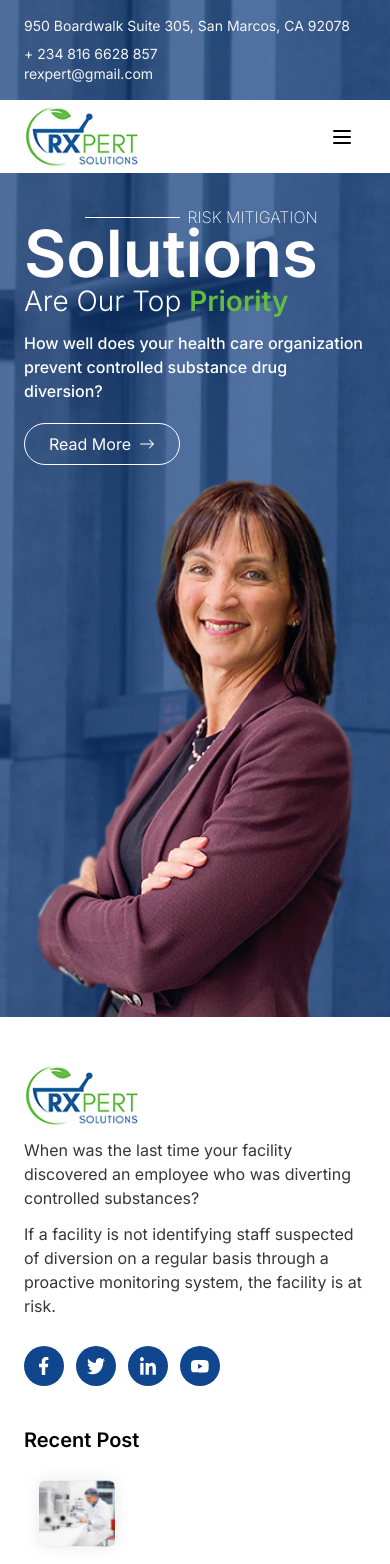
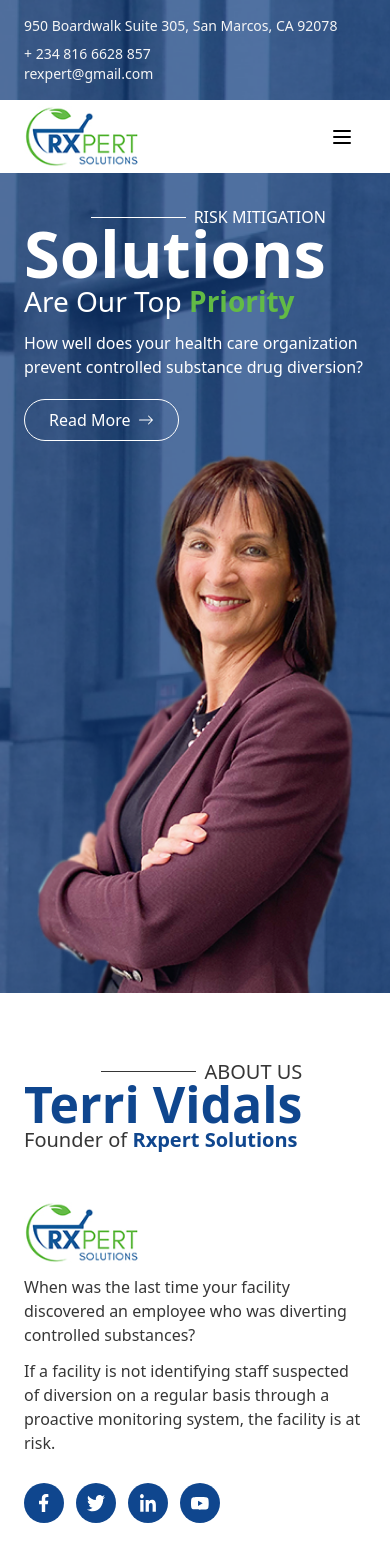
Before and after one commit to S-Abdullahi/rx-expert, a Next.js app: page / in a window 390 px wide. Shown: the top 1564 px of the page. Built offline with nearby package versions, Linux system fonts and the light colour scheme.

Commit message:
section head responsiveness

```diff
--- /dev/null
+++ b/app/components/SectionTitle.tsx
@@ -0,0 +1,35 @@
+import Image from "next/image";
+
+type ISectionTitle = {
+  sectionName: string;
+  sectionHead: string;
+  sectionTertiary: string;
+  sectionTertiaryEmphasis: string;
+};
+
+export default function SectionTitle(props: ISectionTitle) {
+  const { sectionName, sectionHead, sectionTertiary, sectionTertiaryEmphasis } =
+    props;
+  return (
+    <div className="text-[#363636] flex flex-col items-start">
+      <div className="flex flex-col items-end">
+        <div className="flex gap-2 items-center ">
+          <Image src="/line-gray.jpg" alt="line" width={95} height={0} />
+          <p className="font-light text-[20px] md:text-[26px]">{sectionName}</p>
+        </div>
+        <h1 className="text-[50px] md:text-[76px] font-semibold -mt-5 text-[#0F468E]">
+          {sectionHead}
+        </h1>
+      </div>
+
+      <div>
+        <h1 className="text-[20px] md:text-[28px] font-light -mt-4 md:-mt-7 leading-7 md:leading-[45px]">
+          {sectionTertiary}
+          <span className="text-[#0F468E] font-semibold">
+             &nbsp;{sectionTertiaryEmphasis}
+          </span>
+        </h1>
+      </div>
+    </div>
+  );
+}
--- a/app/layout.tsx
+++ b/app/layout.tsx
@@ -1,11 +1,18 @@
 import "./globals.css";
 import type { Metadata } from "next";
-import { Inter } from "next/font/google";
+import { Inter, Poppins } from "next/font/google";
 import Image from "next/image";
 import { BsArrowRight } from "react-icons/bs";
 import Button from "./components/button";
 
 const inter = Inter({ subsets: ["latin"] });
+
+const poppins = Poppins({
+  subsets: ['latin'],
+  display: 'swap',
+  variable: '--font-poppins',
+  weight: '100'
+})
 
 export const metadata: Metadata = {
   title: "Rx-Expert website",
@@ -45,7 +52,7 @@ export default function RootLayout({
 }) {
   return (
     <html lang="en">
-      <body className={`${inter.className}`}>
+      <body className={`${poppins.variable}`}>
         {children}
         <footer>
           <div className="grid grid-cols-1 md:grid-cols-2 lg:grid-cols-3 gap-10 mx-6  lg:mx-32 my-12">
--- a/app/page.tsx
+++ b/app/page.tsx
@@ -1,8 +1,8 @@
 import Image from "next/image";
 import Link from "next/link";
-import { BsArrowRight } from "react-icons/bs";
 import { HiOutlineMenu } from "react-icons/hi";
 import Button from "./components/button";
+import SectionTitle from "./components/SectionTitle";
 
 type INavItem = {
   title: string;
@@ -34,6 +34,7 @@ const navItem: INavItem[] = [
 
 export default function Home() {
   return (
+    <div>
       <div className="bg-[url('/bnr-bg-home.png')] bg-no-repeat bg-cover">
         <div className="text-sm text-[#F5F5F5] flex flex-col md:flex-row gap-2 md:justify-between py-4 px-6 lg:px-32">
           <p className=" text-[#F5F5F5]">
@@ -85,7 +86,7 @@ export default function Home() {
                 How well does your health care organization prevent controlled
                 substance drug diversion?
               </p>
-            <Button buttonText="Read More" type="read more"/>
+              <Button buttonText="Read More" type="read more" />
             </div>
           </div>
           <div className="flex justify-center">
@@ -93,5 +94,14 @@ export default function Home() {
           </div>
         </div>
       </div>
+      <section className="px-6 lg:px-32 mt-16">
+        <SectionTitle
+          sectionName="ABOUT US"
+          sectionHead="Terri Vidals"
+          sectionTertiary="Founder of"
+          sectionTertiaryEmphasis="Rxpert Solutions"
+        />
+      </section>
+    </div>
   );
 }
```
Also changed, not shown: public/line-gray.jpg (added). Lines whose indentation alone changed are shown as unchanged.
